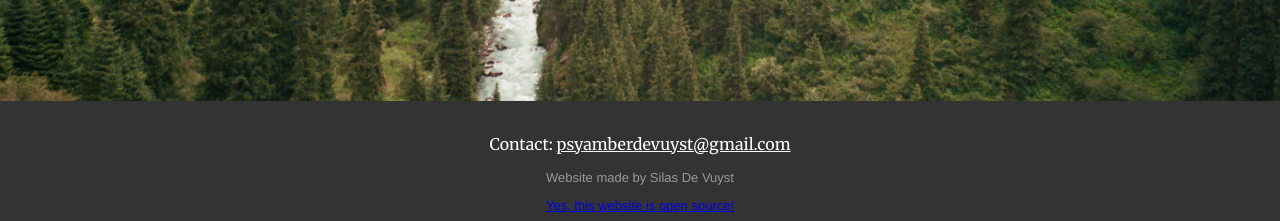
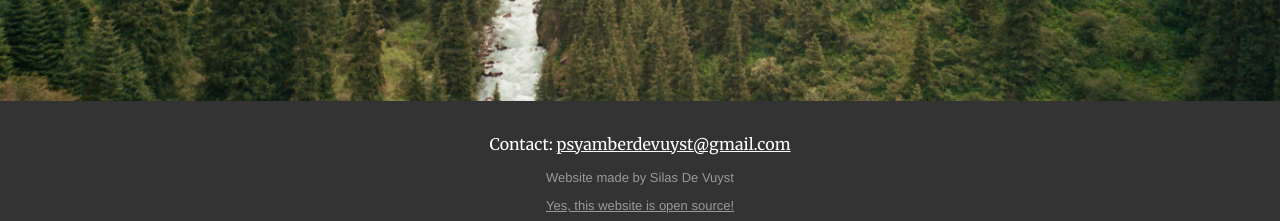
Before and after one commit to SDeVuyst/website_amber, a Django app: page /appointment in a window 1280 px wide. Shown: the part 579-800 px from the top of the page. Run offline with Django 4.2, Linux system fonts and the light colour scheme; data that the repository does not hold is empty; some libraries are stand-ins or nearby versions.

Commit message:
Update style.css

```diff
--- a/amb_app/static/style.css
+++ b/amb_app/static/style.css
@@ -388,7 +388,7 @@ html {
   border-color: rgba(255, 255, 255, 0.7);
 }
 
-.credits {
+.credits, .credits a {
   text-align: center;
   font-family:'Helvetica', sans-serif;
   font-size: 13px;
```
